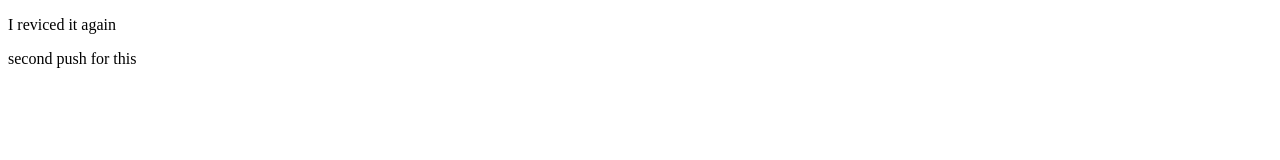
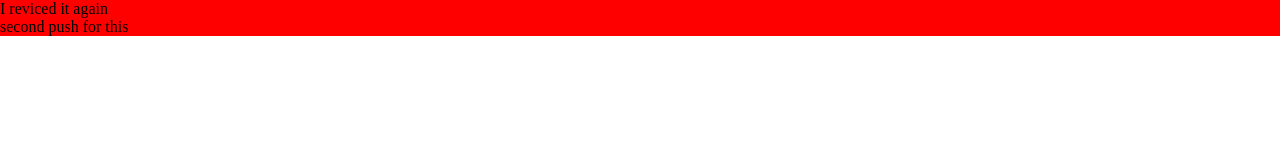
Before and after one commit to JPChoyon/revetion-git-first, a plain HTML site: page index.html in a window 1280 px wide. Drawn offline with Linux system fonts and the light colour scheme.

Commit message:
added 3rd commit

```diff
--- a/index.html
+++ b/index.html
@@ -4,6 +4,7 @@
     <meta charset="UTF-8" />
     <meta name="viewport" content="width=device-width, initial-scale=1.0" />
     <title>Reviced it again</title>
+    <link rel="stylesheet" href="style/css.css" class="css" />
   </head>
   <body>
     <p>I reviced it again</p>
--- /dev/null
+++ b/style/css.css
@@ -0,0 +1,7 @@
+* {
+  margin: 0;
+  padding: 0;
+}
+p {
+  background-color: red;
+}
```
